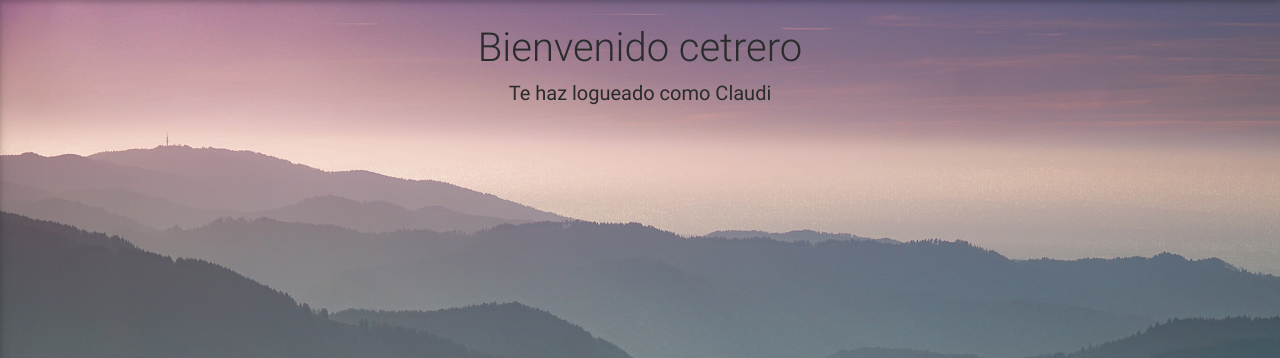
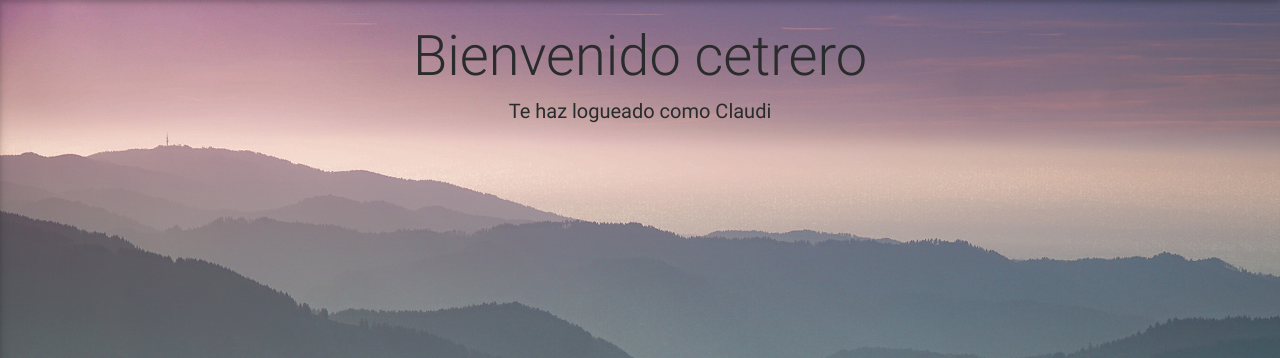
Before and after one commit to daniloabella18/Software-Mis-Aves, a PHP site: page /dashboard.php in a window 1280 px wide. Shown: the part 62-420 px from the top of the page. Run offline with PHP 8.4, Linux system fonts and the light colour scheme; a user stored in the database is signed in.

Commit message:
display en titulo

```diff
--- a/dashboard.php
+++ b/dashboard.php
@@ -31,7 +31,7 @@ include 'layouts/head.php';
     <!--Main layout-->
     <main>
         <div class="container-fluid text-center" style="height: 800px;">
-          <h1>Bienvenido cetrero</h1>
+          <h1 class="display-4">Bienvenido cetrero</h1>
           <p class="lead">Te haz logueado como  <?= $_SESSION['username']?> </p>
         </div>
     </main>
```
